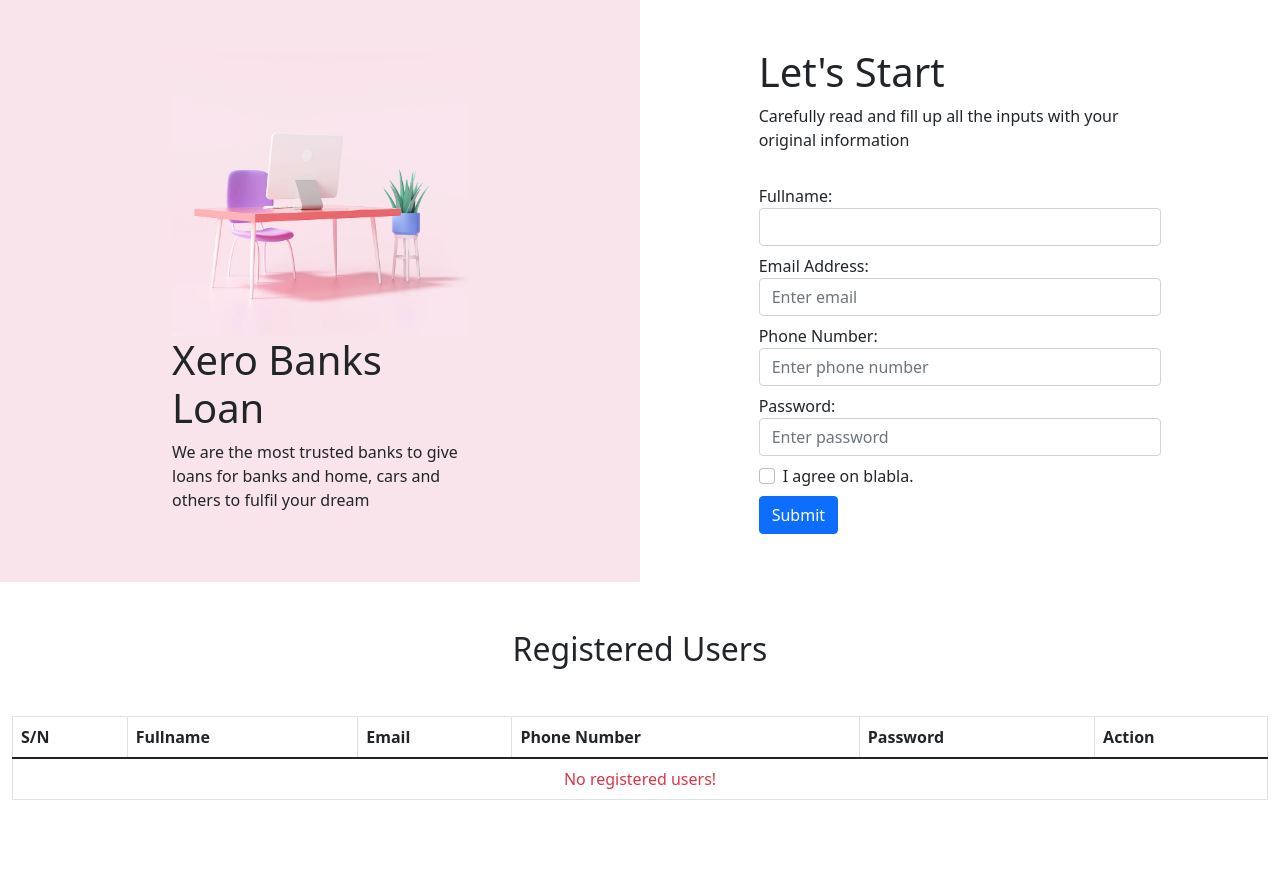
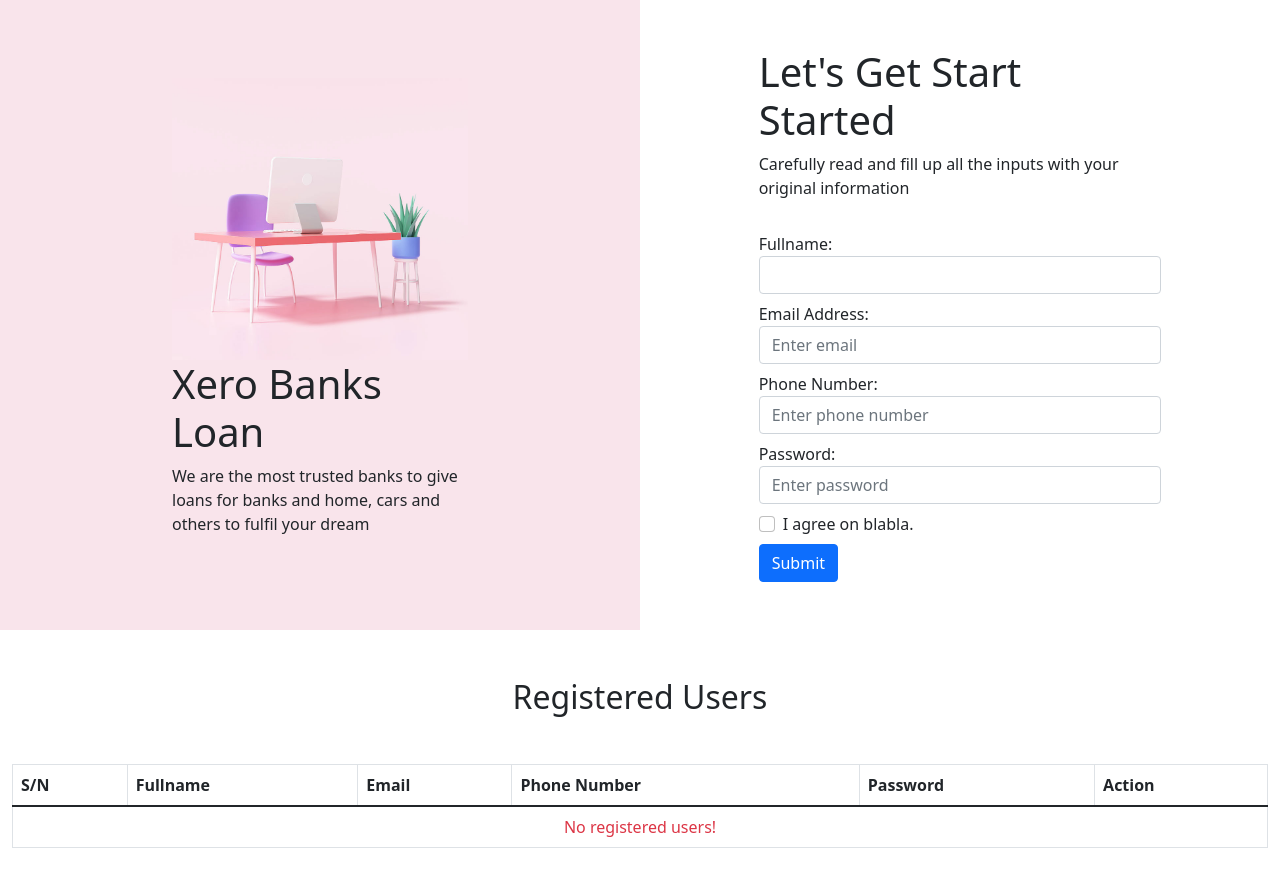
Before and after one commit to alhassan-h/alhassan-h.github.io, a plain HTML site: page register.html in a window 1280 px wide. Before the commit the page ends 864 px from the top, so only its background shows below. Drawn offline with Linux system fonts and the light colour scheme.

Commit message:
Form title changed

```diff
--- a/register.html
+++ b/register.html
@@ -24,7 +24,7 @@
             <div class="col-lg-6 py-5">
                 <div class="row flex-column justify-content-center align-items-center h-100">
                     <div class="col-10 col-lg-8 mb-3">
-                        <h1>Let's Start</h1>
+                        <h1>Let's Get Start Started</h1>
                         <p class="">Carefully read and fill up all the inputs with your original information</p>
                         <div id="alert-success" class="alert alert-success d-none">
                             <strong>Success!</strong> Registration Completed!
```
